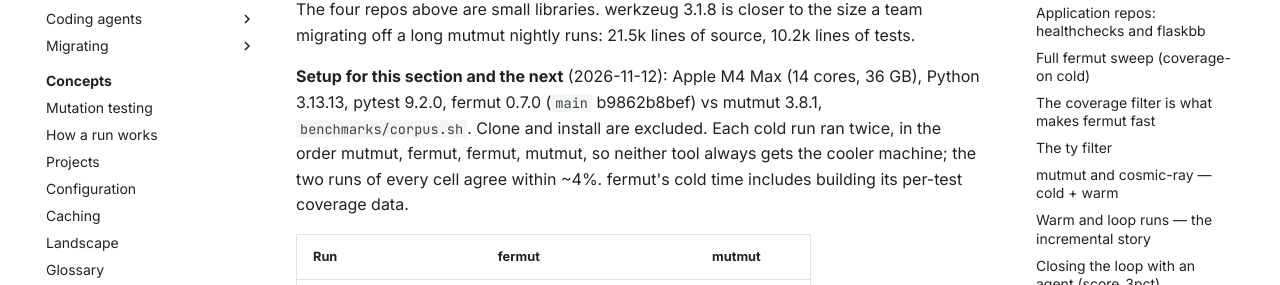
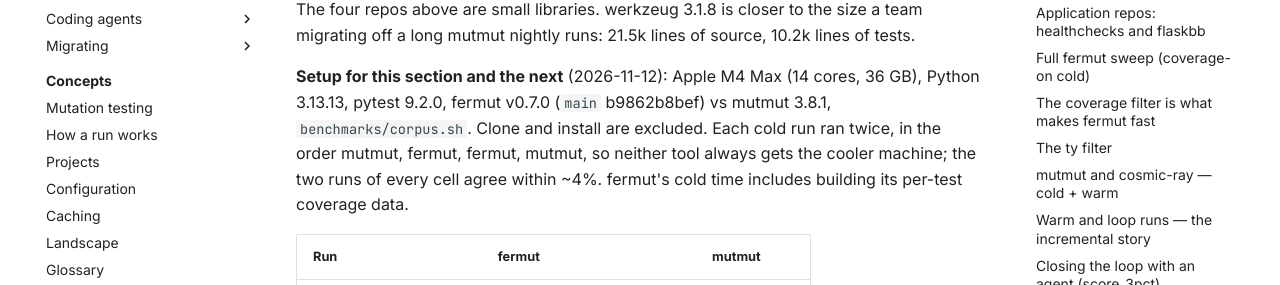
Before and after one commit to KovantAI/fermut, an MkDocs documentation site: the page built from docs/reference/benchmarks.md, in a window 1280 px wide and 900 px high, scrolled down 2188 px. Shown: the part 194-479 px from the top of the window. Built offline with MkDocs 1.6.1 and Material for MkDocs 9.7.7, drawn with Linux system fonts in a browser that asks for light colours; comment, search, counter and statistics services are not loaded; some of the changed text lies outside the part shown.

Commit message:
docs: mark historical benchmark versions as v0.7.0
Benchmarks were measured on 0.7.0; the docs version guard flagged them
after the 0.8.0 bump. The v prefix keeps the historical fact without
tripping the guard.

Co-Authored-By: Claude Opus 5.5 (1M context) <noreply@anthropic.com>

```diff
--- a/docs/reference/benchmarks.md
+++ b/docs/reference/benchmarks.md
@@ -32,7 +32,7 @@ per-phase timing, mutant total, score, and return code.
 
 ## Cold runs (pinned OSS repos)
 
-The numbers below are `cold`-scenario runs of fermut 0.7.0 (pre-release
+The numbers below are `cold`-scenario runs of fermut v0.7.0 (pre-release
 `main`, 2026-11-03) vs mutmut 3.8.1, **both re-run back-to-back on the same
 machine (2026-11-03)**, excluding clone / install. fermut runs its
 defaults: coverage filter on, [schemata](cli/run-schemata.md) on,
@@ -92,7 +92,7 @@ size a team migrating off a long mutmut nightly runs: 21.5k lines of
 source, 10.2k lines of tests.
 
 **Setup for this section and the next** (2026-11-12): Apple M4 Max
-(14 cores, 36 GB), Python 3.13.13, pytest 9.2.0, fermut 0.7.0 (`main`
+(14 cores, 36 GB), Python 3.13.13, pytest 9.2.0, fermut v0.7.0 (`main`
 b9862b8bef) vs mutmut 3.8.1, `benchmarks/corpus.sh`. Clone and install
 are excluded. Each cold run ran twice, in the order mutmut, fermut,
 fermut, mutmut, so neither tool always gets the cooler machine; the two
```
Also changed, not shown: docs/concepts/landscape.md (+1 -1 lines).
